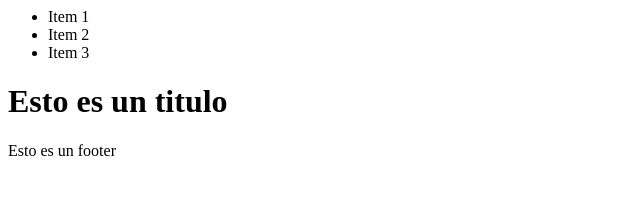
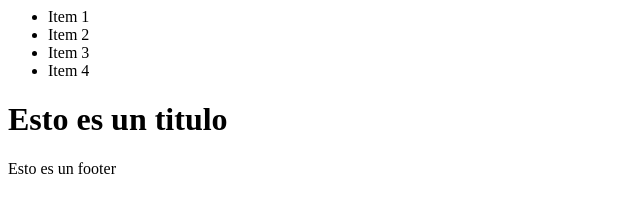
Before and after one commit to andru190192/curse-web-family, a plain HTML site: page index.html in a window 1280 px wide. Shown: the whole page, without its empty margins (0-640 px from the left). Drawn offline with Linux system fonts and the light colour scheme.

Commit message:
add item 4 and fix title

```diff
--- a/index.html
+++ b/index.html
@@ -1,6 +1,6 @@
 <html>
     <head>
-        <title>Titulo</title>
+        <title>Titulo corregido</title>
     </head>
     <body>
         <header>
@@ -8,6 +8,7 @@
                 <li>Item 1</li>
                 <li>Item 2</li>
                 <li>Item 3</li>
+                <li>Item 4</li>
             </ul>
         </header>
         <h1>Esto es un titulo</h1>
```
